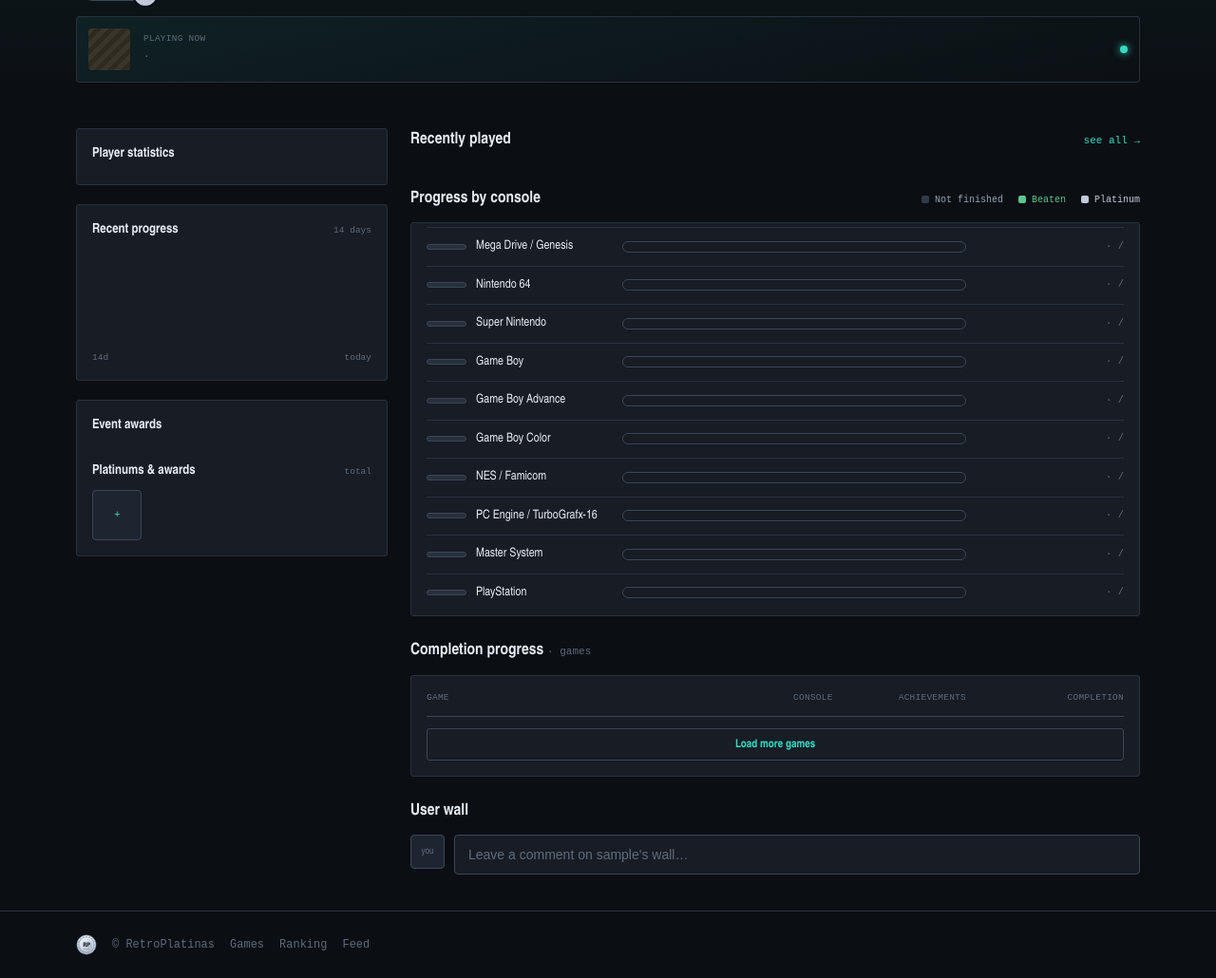
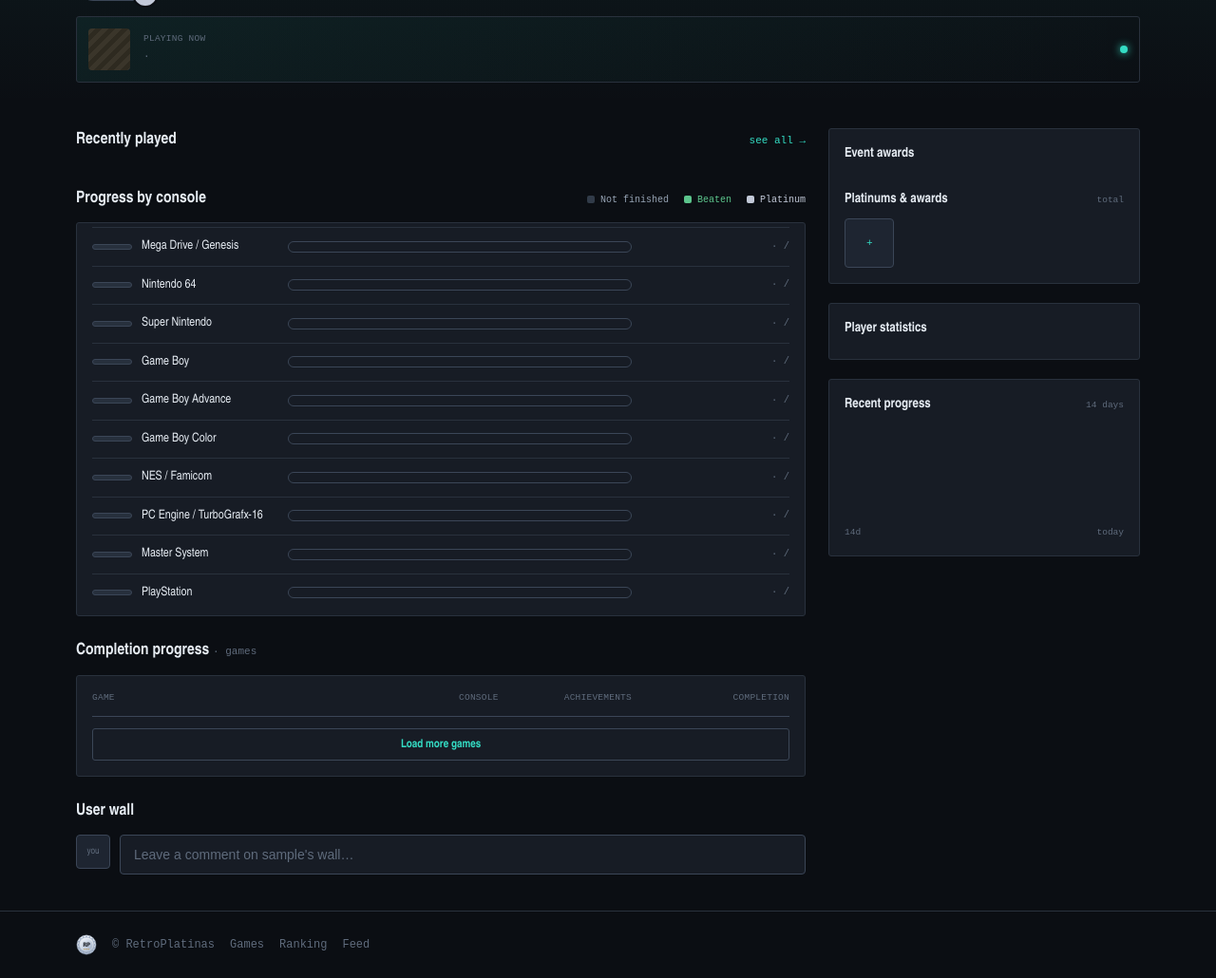
Before and after one commit to Gabriel-TwoBits/RetroPlatinas, a Django app: template templates/accounts/profile.html in a window 1280 px wide. Shown: the part 158-1188 px from the top of the page at 95% size. Run offline with Django 5.2, Linux system fonts and the light colour scheme; the template is opened without the code that fills it: values that come from a table or form of the project are taken from there, others are empty; the visitor is signed in with stand-in values (Sample User, id 1); data comes from the database, SQL or seed files in the repository; style sheets or scripts are compiled from the project's sources.

Commit message:
fix: mirror the desktop profile layout and rail order

```diff
--- a/templates/accounts/profile.html
+++ b/templates/accounts/profile.html
@@ -7,18 +7,18 @@
 {% include "accounts/partials/identity-header.html" %}
 
 {# ===== Desktop: two columns, everything visible ===== #}
-<div class="mx-auto hidden max-w-6xl gap-6 px-4 py-6 lg:grid lg:grid-cols-[328px_1fr] lg:items-start">
-  <aside class="flex flex-col gap-5">
-    {% include "accounts/partials/sec-stats.html" %}
-    {% include "accounts/partials/sec-heat.html" %}
-    {% include "accounts/partials/sec-awards.html" %}
-  </aside>
+<div class="mx-auto hidden max-w-6xl gap-6 px-4 py-6 lg:grid lg:grid-cols-[1fr_328px] lg:items-start">
   <div class="flex flex-col gap-6">
     {% include "accounts/partials/sec-recent-games.html" %}
     {% include "accounts/partials/sec-progression.html" %}
     {% include "accounts/partials/sec-completion.html" %}
     {% include "accounts/partials/sec-wall.html" %}
   </div>
+  <aside class="flex flex-col gap-5">
+    {% include "accounts/partials/sec-awards.html" %}
+    {% include "accounts/partials/sec-stats.html" %}
+    {% include "accounts/partials/sec-heat.html" %}
+  </aside>
 </div>
 
 {# ===== Mobile: sticky tab bar swaps one panel at a time via HTMX ===== #}
```
